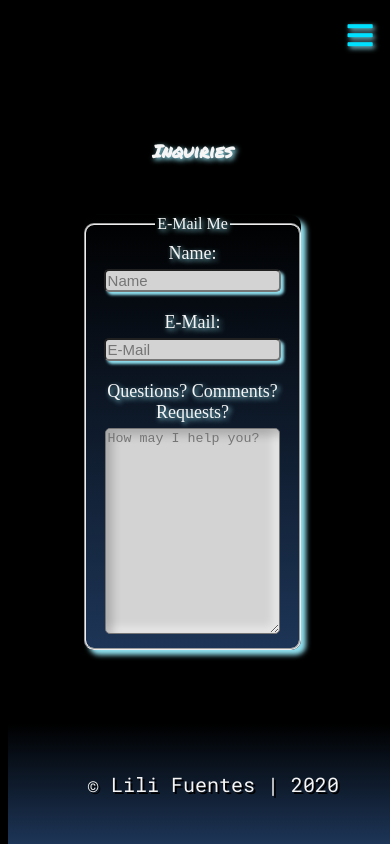
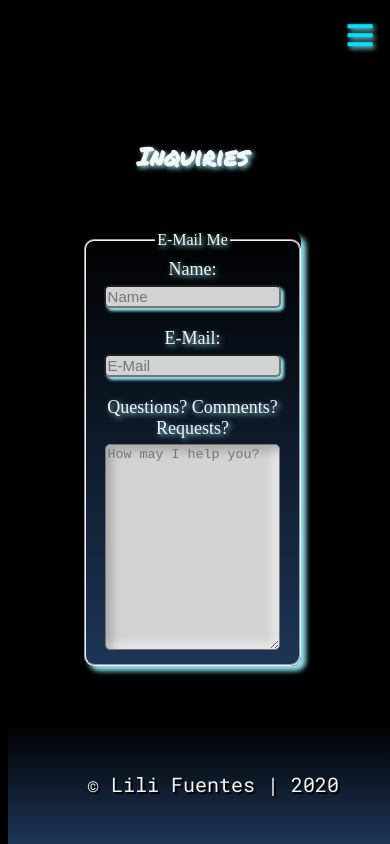
Before and after one commit to LFuen/Work, a React (Create React App) app: page /Inquiries in a window 390 px wide. Built offline with nearby package versions, Linux system fonts and the light colour scheme; a web font is replaced by a local one.

Commit message:
fixed max width for mobile

```diff
--- a/src/Components/App/App.css
+++ b/src/Components/App/App.css
@@ -275,7 +275,7 @@
 /*=======================================================*/
 
 
-@media screen and (max-device-width: 960px) {
+@media screen and (max-width: 1020px) {
 
   head {
       display: flex;
@@ -308,7 +308,7 @@
   }
 
   h1 {
-      font-size: 18px;
+      font-size: 25px;
   }
 
 
--- a/src/Components/Nav/Nav.css
+++ b/src/Components/Nav/Nav.css
@@ -122,7 +122,7 @@
     }
 }
 
-@media screen and (max-device-width: 960px) {
+@media screen and (max-width: 1020px) {
 
     .nav-menu {
         display: flex;
--- a/src/Components/Projects/Projects.css
+++ b/src/Components/Projects/Projects.css
@@ -23,7 +23,7 @@
 }
 
 
-@media screen and (max-width: 960px) {
+@media screen and (max-width: 1020px) {
     .describe {
         width: 50%;
         font-size: larger;
```
